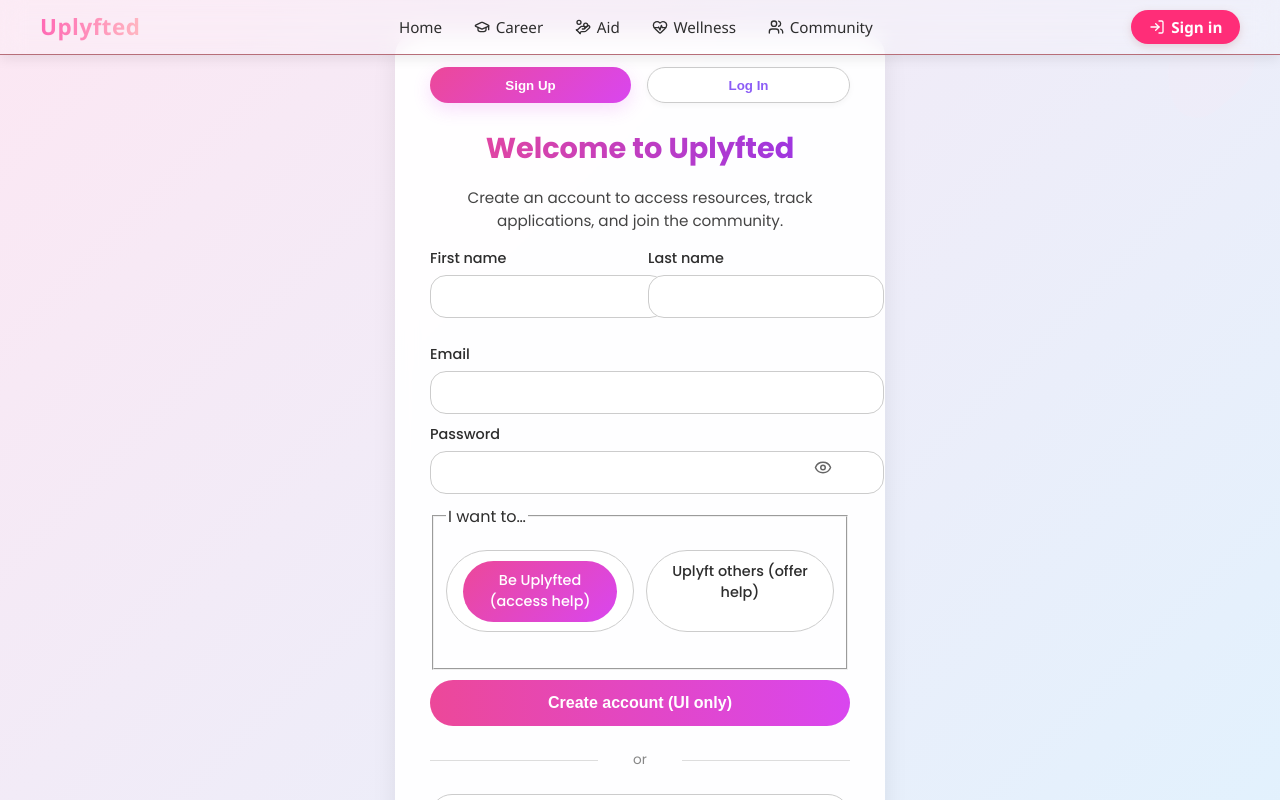
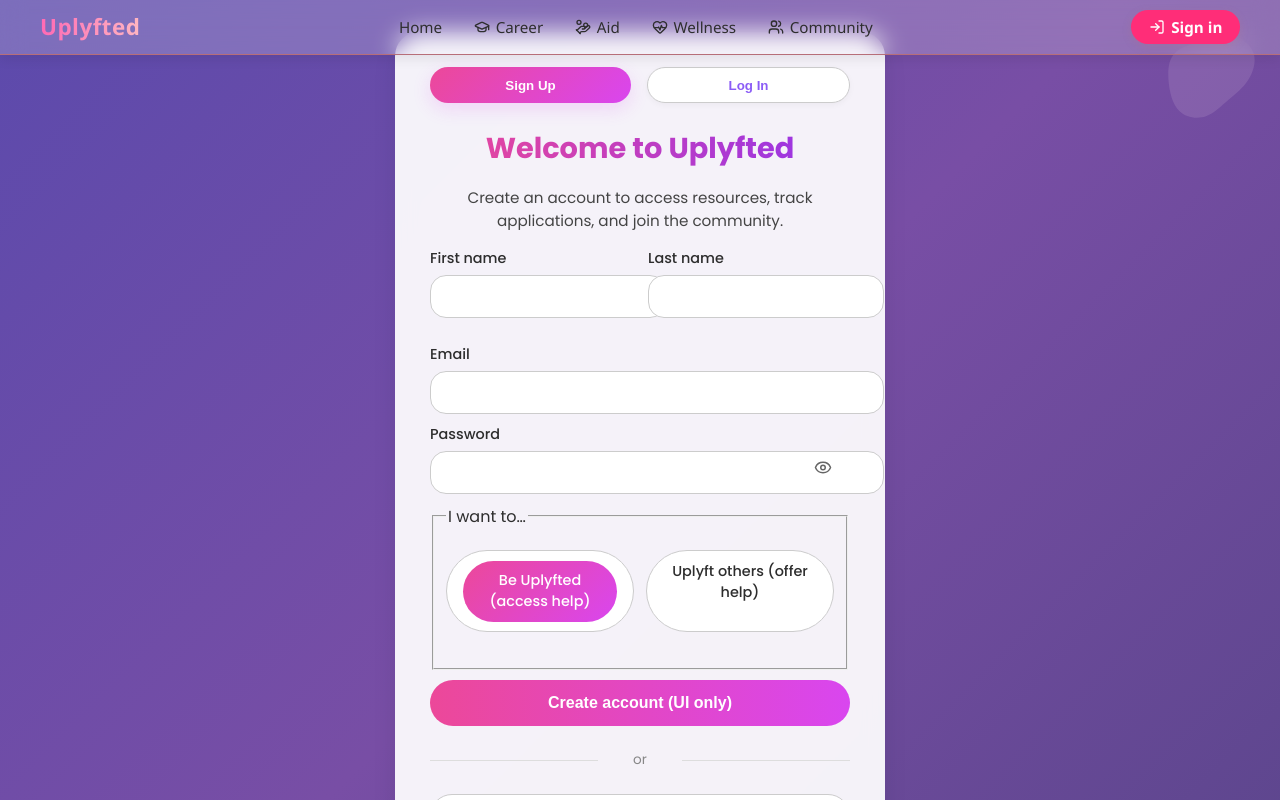
Before and after one commit to Sparshar-Njuguna/UPLYFTED, a React (Vite) app: page /auth in a window 1280 px wide. Shown: the top 800 px of the page. Built offline with nearby package versions, Linux system fonts and the light colour scheme; grey boxes are pictures that could not be loaded.

Commit message:
Tweaking background color in Auth.css

```diff
--- a/src/styles/Auth.css
+++ b/src/styles/Auth.css
@@ -6,7 +6,7 @@
   display: flex;
   justify-content: center;
   align-items: center;
-  background: linear-gradient(135deg, #fce7f3, #e0f2fe);
+  background: linear-gradient(135deg, #5c4aac, #784ea5, #5a458b);
   font-family: "Poppins", sans-serif;
   padding: 2rem;
   position: relative;
```
